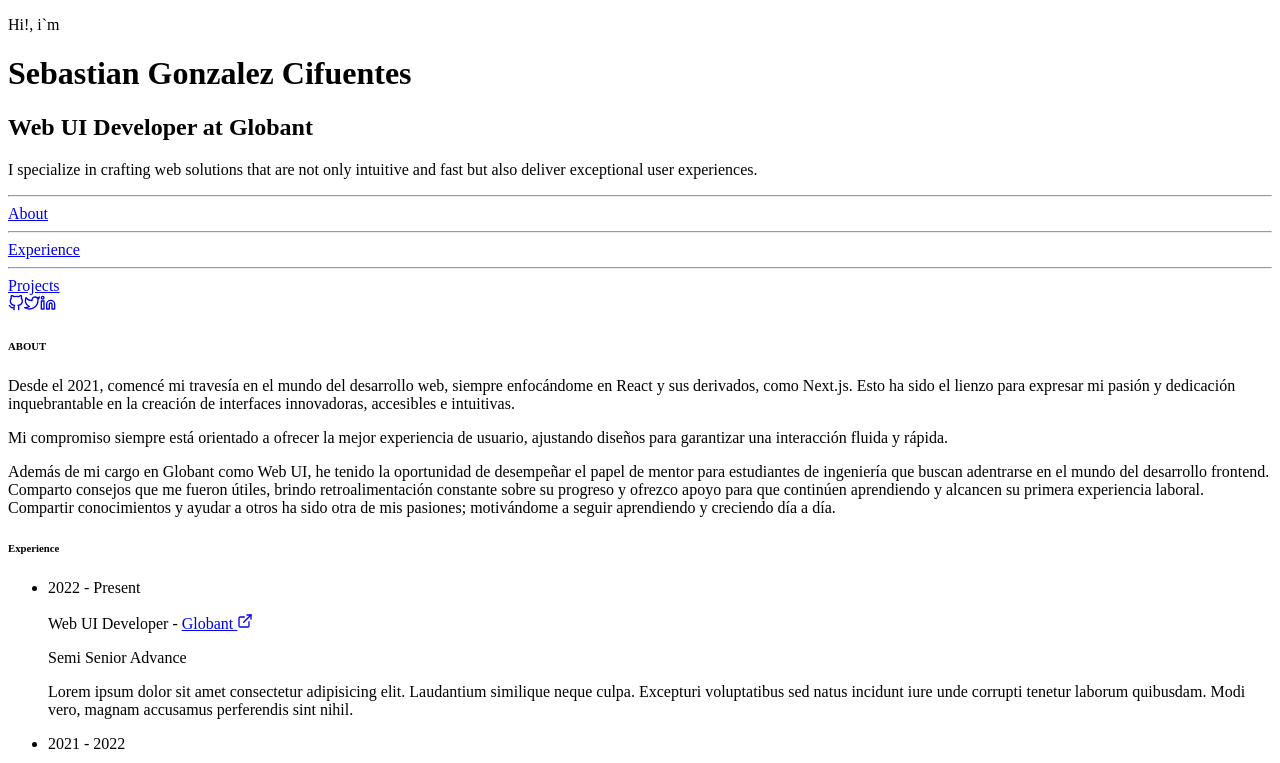
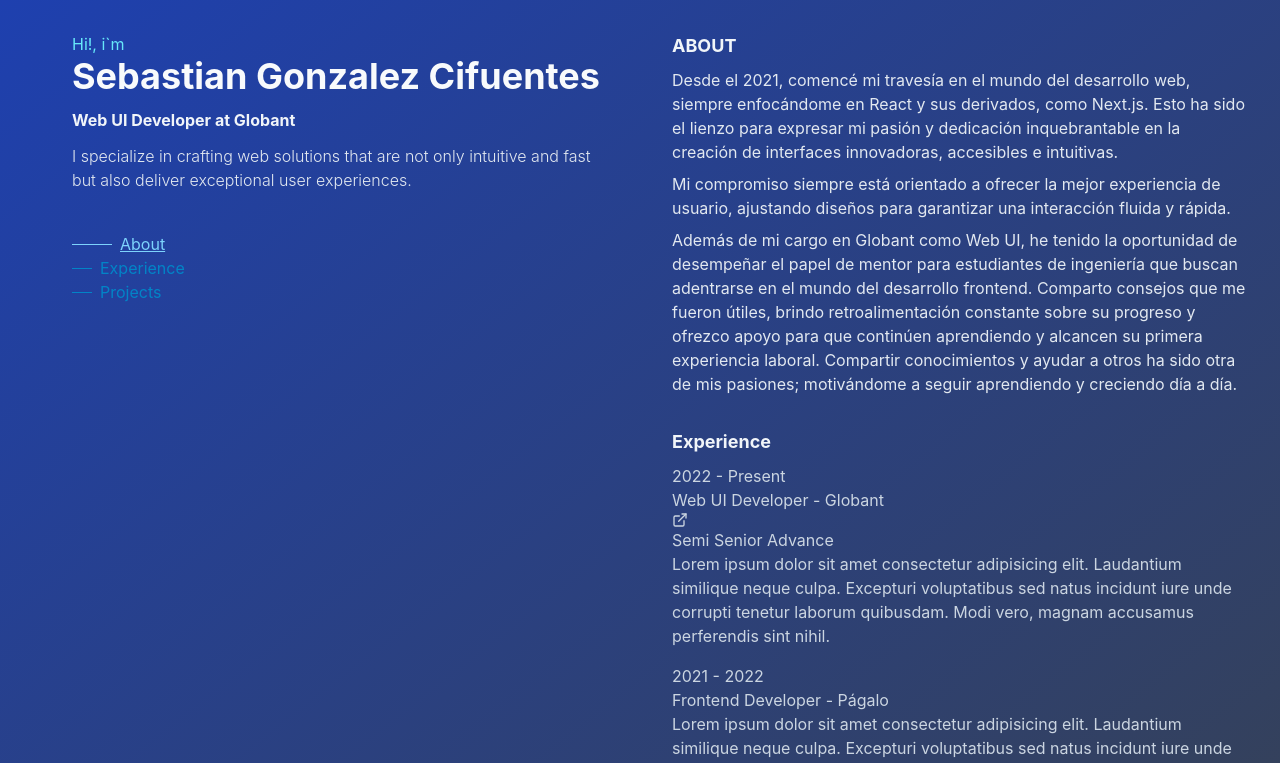
Before and after one commit to SGCifuentes/SGCifuentesWeb, a Next.js app: page / in a window 1280 px wide. Shown: the top 763 px of the page. Built offline with nearby package versions, Linux system fonts and the light colour scheme.

Commit message:
restore app file

```diff
--- /dev/null
+++ b/pages/_app.tsx
@@ -0,0 +1,6 @@
+import '../styles/globals.css';
+import type { AppProps } from 'next/app';
+
+export default function App({ Component, pageProps }: AppProps) {
+    return <Component {...pageProps} />;
+}
```
